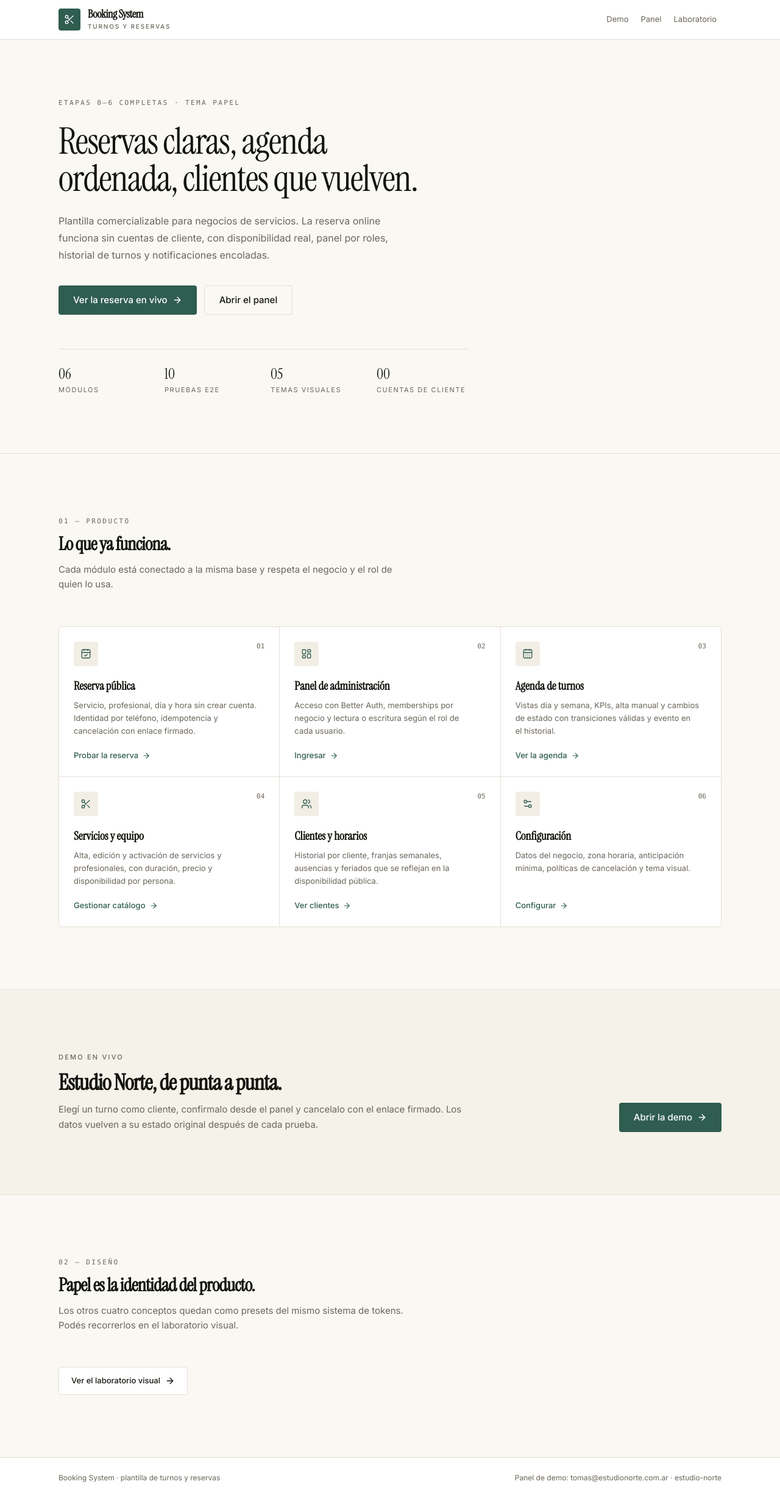
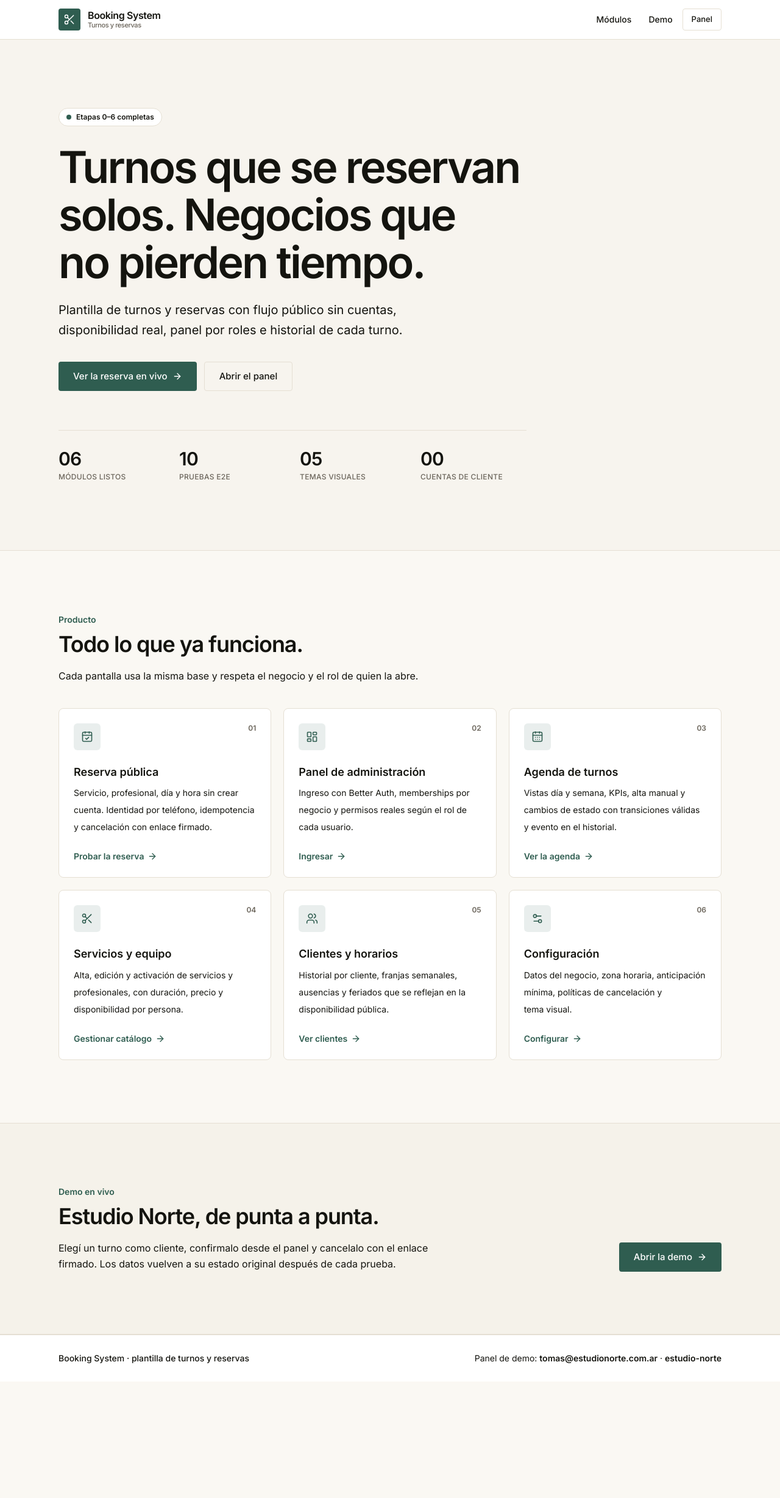
Before and after one commit to FedericoFeressin/Turnos-y-Reservas-DEMO, a Next.js app: page / in a window 1280 px wide. Shown: the whole page at 61% size. After the commit the page ends 2265 px from the top, so only its background shows below. Built offline with nearby package versions, Linux system fonts and the light colour scheme.

Commit message:
feat: modernizar la home y quitar el laboratorio del navbar

```diff
--- a/src/app/page.tsx
+++ b/src/app/page.tsx
@@ -12,7 +12,7 @@ import {
 } from "lucide-react";
 
 import { buttonVariants } from "@/components/ui/button";
-import { Container, Section, SectionHead } from "@/components/site/layout-primitives";
+import { Container, Section } from "@/components/site/layout-primitives";
 
 export const metadata: Metadata = {
   title: "Turnos y reservas para negocios de servicios",
@@ -41,7 +41,7 @@ const modules: {
     index: "02",
     title: "Panel de administración",
     description:
-      "Acceso con Better Auth, memberships por negocio y lectura o escritura según el rol de cada usuario.",
+      "Ingreso con Better Auth, memberships por negocio y permisos reales según el rol de cada usuario.",
     href: "/ingresar",
     action: "Ingresar",
     icon: LayoutDashboard,
@@ -85,69 +85,70 @@ const modules: {
 ];
 
 const navLinkClass =
-  "rounded-sm px-2 py-1.5 text-ink-muted transition-colors hover:text-ink focus-visible:outline-2 focus-visible:outline-offset-2 focus-visible:outline-primary";
+  "rounded-md px-3 py-2 text-sm font-medium text-ink transition-colors hover:bg-surface-2 focus-visible:outline-2 focus-visible:outline-offset-2 focus-visible:outline-primary";
 
 export default function Home() {
   return (
     <div className="flex min-h-dvh flex-col bg-background text-ink">
       <a
         href="#contenido"
-        className="sr-only focus:not-sr-only focus:fixed focus:top-2 focus:left-2 focus:z-50 focus:bg-ink focus:px-4 focus:py-2 focus:text-[13px] focus:text-background"
+        className="sr-only focus:not-sr-only focus:fixed focus:top-2 focus:left-2 focus:z-50 focus:bg-ink focus:px-4 focus:py-2 focus:text-sm focus:text-background"
       >
         Saltar al contenido
       </a>
 
-      <header className="border-b border-line bg-surface">
+      <header className="sticky top-0 z-30 border-b border-line bg-surface/95 backdrop-blur">
         <Container className="flex h-16 items-center justify-between gap-4">
           <Link
             href="/"
-            className="flex items-center gap-3 rounded-sm focus-visible:outline-2 focus-visible:outline-offset-4 focus-visible:outline-primary"
+            className="flex items-center gap-3 rounded-md focus-visible:outline-2 focus-visible:outline-offset-4 focus-visible:outline-primary"
           >
             <span
               aria-hidden="true"
               className="grid size-9 place-items-center rounded-md bg-primary text-primary-fg"
             >
-              <Scissors className="size-[18px]" strokeWidth={1.75} />
+              <Scissors className="size-5" strokeWidth={1.75} />
             </span>
-            <span>
-              <span className="block font-display text-lg leading-none font-semibold tracking-[var(--theme-tracking-display)]">
-                Booking System
-              </span>
-              <span className="mt-1 block text-[10px] font-medium tracking-[0.18em] text-ink-muted uppercase">
+            <span className="text-base leading-tight font-semibold tracking-tight">
+              Booking System
+              <span className="block text-[11px] font-medium text-ink-muted">
                 Turnos y reservas
               </span>
             </span>
           </Link>
 
-          <nav aria-label="Navegación principal" className="flex items-center gap-1 text-[13px]">
+          <nav aria-label="Navegación principal" className="flex items-center gap-1">
+            <Link href="#modulos" className={navLinkClass}>
+              Módulos
+            </Link>
             <Link href="/b/estudio-norte" className={navLinkClass}>
               Demo
             </Link>
-            <Link href="/ingresar" className={navLinkClass}>
+            <Link
+              href="/ingresar"
+              className={buttonVariants({ variant: "outline", size: "sm" })}
+            >
               Panel
-            </Link>
-            <Link href="/lab" className={navLinkClass}>
-              Laboratorio
             </Link>
           </nav>
         </Container>
       </header>
 
       <main id="contenido" className="flex-1">
-        <section className="border-b border-line">
-          <Container className="py-16 sm:py-24">
-            <p className="font-mono text-[11px] tracking-[0.22em] text-ink-muted uppercase">
-              Etapas 0–6 completas · tema Papel
-            </p>
+        <section className="border-b border-line bg-surface-2/40">
+          <Container className="py-20 sm:py-28">
+            <span className="inline-flex items-center gap-2 rounded-full border border-line bg-surface px-3 py-1.5 text-xs font-semibold text-ink">
+              <span className="size-2 rounded-full bg-primary" aria-hidden="true" />
+              Etapas 0–6 completas
+            </span>
 
-            <h1 className="mt-6 max-w-3xl font-display text-[3rem] leading-[1.02] font-normal tracking-[var(--theme-tracking-display)] sm:text-6xl">
-              Reservas claras, agenda ordenada, clientes que vuelven.
+            <h1 className="mt-7 max-w-4xl font-sans text-4xl leading-[1.08] font-semibold tracking-[-0.04em] sm:text-6xl lg:text-7xl">
+              Turnos que se reservan solos. Negocios que no pierden tiempo.
             </h1>
 
-            <p className="mt-6 max-w-xl text-[15px] leading-[1.75] text-ink-muted sm:text-base">
-              Plantilla comercializable para negocios de servicios. La reserva
-              online funciona sin cuentas de cliente, con disponibilidad real,
-              panel por roles, historial de turnos y notificaciones encoladas.
+            <p className="mt-6 max-w-2xl text-lg leading-relaxed text-ink sm:text-xl">
+              Plantilla de turnos y reservas con flujo público sin cuentas,
+              disponibilidad real, panel por roles e historial de cada turno.
             </p>
 
             <div className="mt-9 flex flex-wrap items-center gap-3">
@@ -160,16 +161,18 @@ export default function Home() {
               </Link>
             </div>
 
-            <dl className="mt-14 grid max-w-2xl grid-cols-2 gap-x-6 gap-y-5 border-t border-line pt-6 sm:grid-cols-4">
+            <dl className="mt-16 grid max-w-3xl grid-cols-2 gap-x-6 gap-y-6 border-t border-line pt-7 sm:grid-cols-4">
               {[
-                { label: "Módulos", value: "06" },
+                { label: "Módulos listos", value: "06" },
                 { label: "Pruebas E2E", value: "10" },
                 { label: "Temas visuales", value: "05" },
                 { label: "Cuentas de cliente", value: "00" },
               ].map((item) => (
                 <div key={item.label}>
-                  <dd className="font-display text-2xl">{item.value}</dd>
-                  <dt className="mt-0.5 text-[11px] tracking-[0.14em] text-ink-muted uppercase">
+                  <dd className="font-sans text-3xl font-semibold tracking-tight text-ink">
+                    {item.value}
+                  </dd>
+                  <dt className="mt-1 text-xs font-medium tracking-wide text-ink-muted uppercase">
                     {item.label}
                   </dt>
                 </div>
@@ -179,38 +182,48 @@ export default function Home() {
         </section>
 
         <Section id="modulos">
-          <SectionHead
-            index="01 — Producto"
-            title="Lo que ya funciona."
-            description="Cada módulo está conectado a la misma base y respeta el negocio y el rol de quien lo usa."
-          />
+          <div className="mb-10 max-w-2xl">
+            <p className="text-sm font-semibold text-primary">Producto</p>
+            <h2 className="mt-2 font-sans text-3xl leading-tight font-semibold tracking-[-0.03em] text-ink sm:text-4xl">
+              Todo lo que ya funciona.
+            </h2>
+            <p className="mt-4 text-base leading-relaxed text-ink">
+              Cada pantalla usa la misma base y respeta el negocio y el rol de
+              quien la abre.
+            </p>
+          </div>
 
-          <div className="grid gap-px overflow-hidden rounded-md border border-line bg-line sm:grid-cols-2 lg:grid-cols-3">
+          <div className="grid gap-5 sm:grid-cols-2 lg:grid-cols-3">
             {modules.map((module) => {
               const Icon = module.icon;
 
               return (
-                <article key={module.index} className="flex flex-col bg-surface p-6">
-                  <div className="flex items-start justify-between">
-                    <span className="grid size-10 place-items-center rounded-md bg-surface-2 text-primary">
-                      <Icon className="size-[18px]" strokeWidth={1.75} aria-hidden="true" />
+                <article
+                  key={module.index}
+                  className="flex flex-col rounded-xl border border-line bg-surface p-6 shadow-card transition-colors hover:border-primary"
+                >
+                  <div className="flex items-start justify-between gap-4">
+                    <span className="grid size-11 place-items-center rounded-lg bg-primary/10 text-primary">
+                      <Icon className="size-5" strokeWidth={1.9} aria-hidden="true" />
                     </span>
-                    <span className="font-mono text-[11px] text-ink-muted">{module.index}</span>
+                    <span className="text-xs font-semibold text-ink-muted">
+                      {module.index}
+                    </span>
                   </div>
 
-                  <h3 className="mt-5 font-display text-[19px] leading-snug font-semibold">
+                  <h3 className="mt-6 font-sans text-lg leading-snug font-semibold text-ink">
                     {module.title}
                   </h3>
-                  <p className="mt-2 flex-1 text-[13px] leading-relaxed text-ink-muted">
+                  <p className="mt-2 flex-1 text-sm leading-7 text-ink">
                     {module.description}
                   </p>
 
                   <Link
                     href={module.href}
-                    className="mt-5 inline-flex items-center gap-1.5 text-[13px] font-medium text-primary hover:underline focus-visible:outline-2 focus-visible:outline-offset-2 focus-visible:outline-primary"
+                    className="mt-6 inline-flex items-center gap-1.5 text-sm font-semibold text-primary hover:underline focus-visible:outline-2 focus-visible:outline-offset-2 focus-visible:outline-primary"
                   >
                     {module.action}
-                    <ArrowRight className="size-3.5" aria-hidden="true" />
+                    <ArrowRight className="size-4" aria-hidden="true" />
                   </Link>
                 </article>
               );
@@ -222,50 +235,32 @@ export default function Home() {
           <Section>
             <div className="flex flex-col items-start justify-between gap-8 lg:flex-row lg:items-end">
               <div className="max-w-2xl">
-                <p className="text-[11px] font-medium tracking-[0.2em] text-ink-muted uppercase">
-                  Demo en vivo
-                </p>
-                <h2 className="mt-3 font-display text-3xl leading-[1.15] font-semibold tracking-[var(--theme-tracking-display)] sm:text-4xl">
+                <p className="text-sm font-semibold text-primary">Demo en vivo</p>
+                <h2 className="mt-2 font-sans text-3xl leading-tight font-semibold tracking-[-0.03em] text-ink sm:text-4xl">
                   Estudio Norte, de punta a punta.
                 </h2>
-                <p className="mt-3 text-sm leading-relaxed text-ink-muted sm:text-[15px]">
+                <p className="mt-4 text-base leading-relaxed text-ink">
                   Elegí un turno como cliente, confirmalo desde el panel y
                   cancelalo con el enlace firmado. Los datos vuelven a su estado
                   original después de cada prueba.
                 </p>
               </div>
-              <Link
-                href="/b/estudio-norte"
-                className={buttonVariants({ size: "lg" })}
-              >
+              <Link href="/b/estudio-norte" className={buttonVariants({ size: "lg" })}>
                 Abrir la demo
                 <ArrowRight className="size-4" aria-hidden="true" />
               </Link>
             </div>
           </Section>
         </div>
-
-        <Section id="diseno">
-          <SectionHead
-            index="02 — Diseño"
-            title="Papel es la identidad del producto."
-            description="Los otros cuatro conceptos quedan como presets del mismo sistema de tokens. Podés recorrerlos en el laboratorio visual."
-          />
-          <Link
-            href="/lab"
-            className="inline-flex items-center gap-2 rounded-md border border-line bg-surface px-5 py-3 text-[13px] font-medium transition-colors hover:border-primary focus-visible:outline-2 focus-visible:outline-offset-2 focus-visible:outline-primary"
-          >
-            Ver el laboratorio visual
-            <ArrowRight className="size-4" aria-hidden="true" />
-          </Link>
-        </Section>
       </main>
 
       <footer className="border-t border-line bg-surface">
-        <Container className="flex flex-col gap-3 py-6 text-[12px] text-ink-muted sm:flex-row sm:items-center sm:justify-between">
-          <p>Booking System · plantilla de turnos y reservas</p>
+        <Container className="flex flex-col gap-3 py-7 text-sm text-ink sm:flex-row sm:items-center sm:justify-between">
+          <p className="font-medium">Booking System · plantilla de turnos y reservas</p>
           <p>
-            Panel de demo: tomas@estudionorte.com.ar · estudio-norte
+            Panel de demo:{" "}
+            <span className="font-semibold">tomas@estudionorte.com.ar</span> ·{" "}
+            <span className="font-semibold">estudio-norte</span>
           </p>
         </Container>
       </footer>
```
